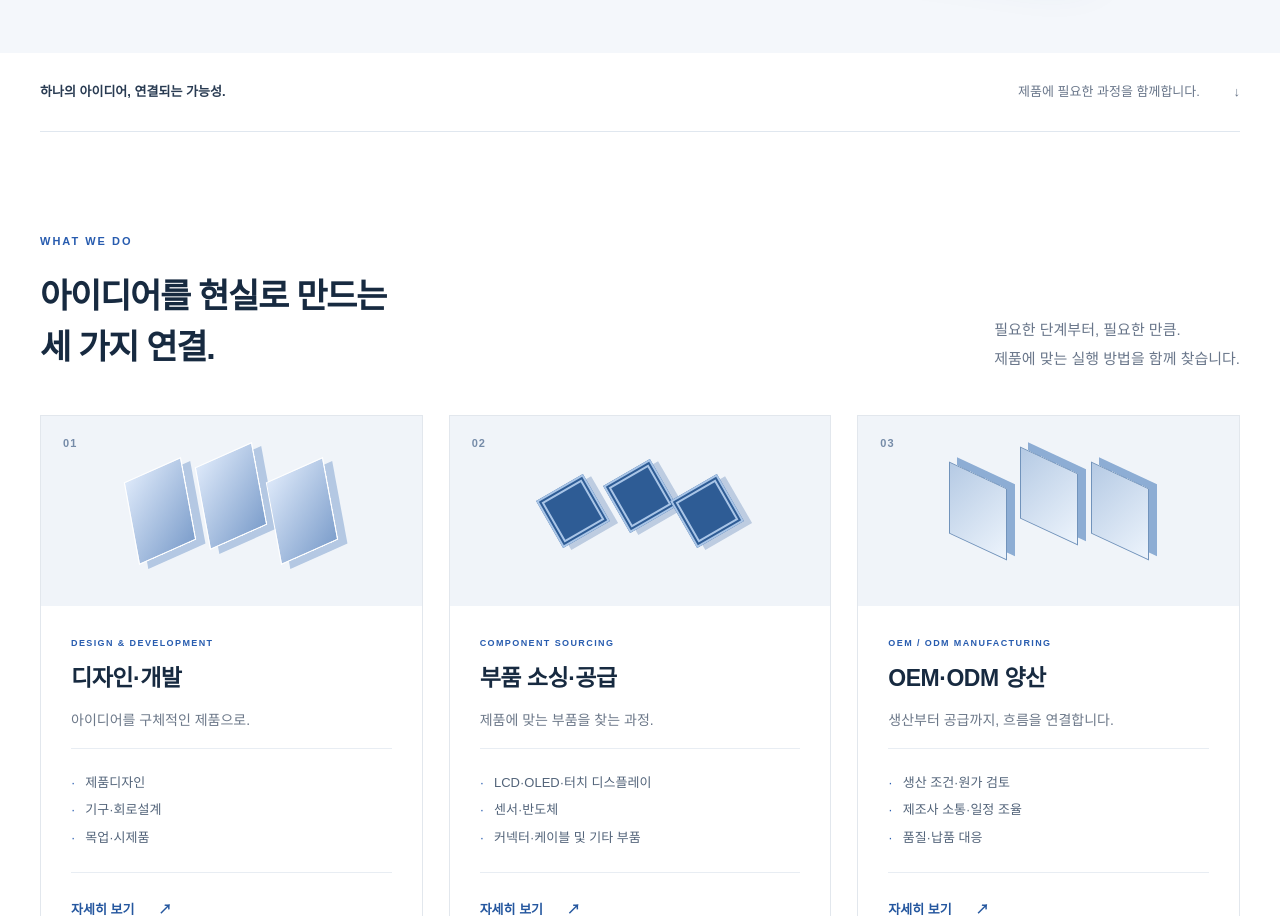
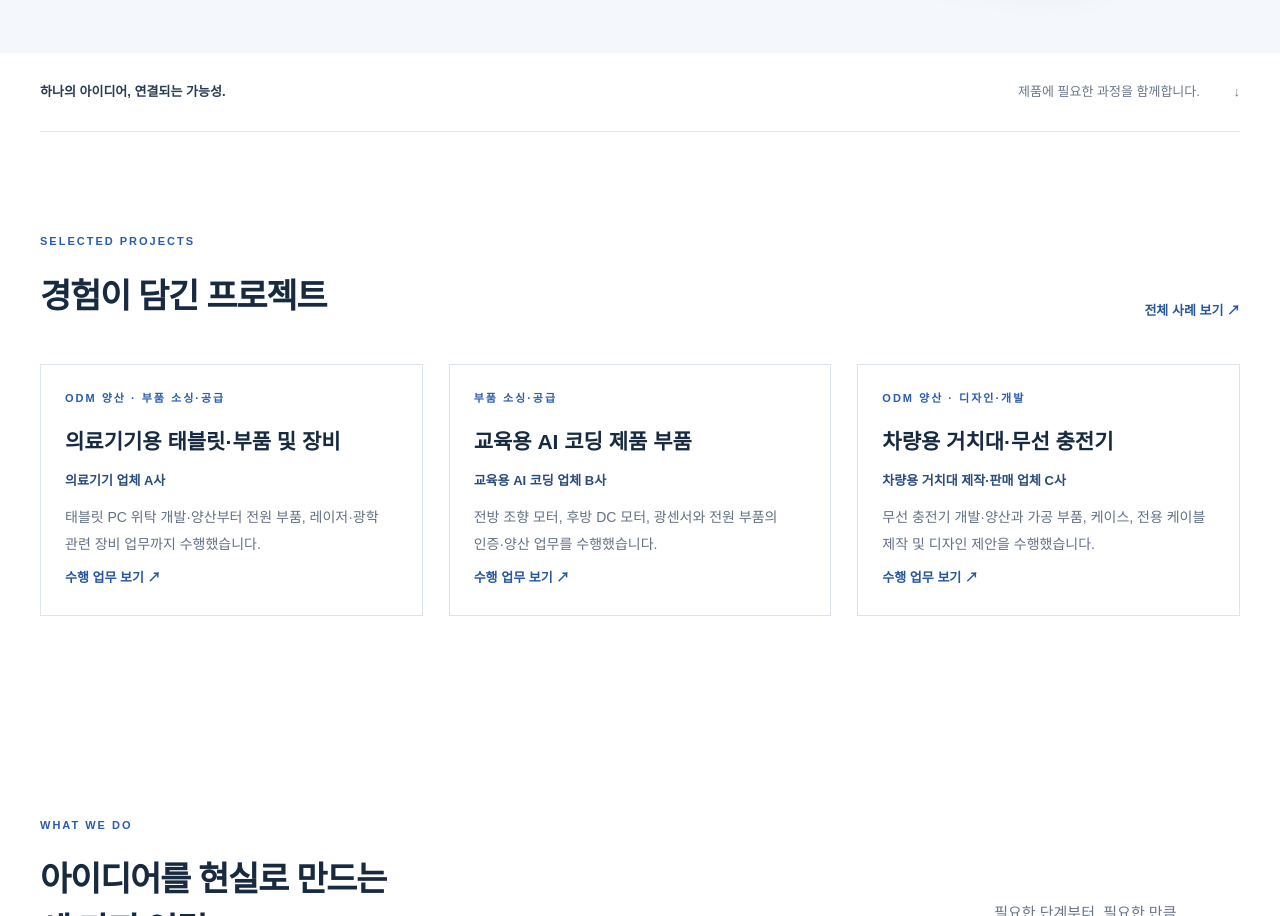
Before and after one commit to jnbcompno1-tech/JNBhomepageFront, a Next.js app: page / in a window 1280 px wide. Shown: the part 720-1636 px from the top of the page. Built offline with nearby package versions, Linux system fonts and the light colour scheme.

Commit message:
feat: add verified JNB portfolio cases from workbook

```diff
--- a/src/app/page.tsx
+++ b/src/app/page.tsx
@@ -4,7 +4,7 @@ import { company, visibleProjects } from '@/data/site';
 export default function Home() { return <>
   <section className={s.hero}><div className={s.container}><div className={s.heroContent}><p className={s.eyebrow}>FROM IDEA TO REALITY</p><h1>{company.heroTitle}</h1><p className={s.lead}>{company.heroDescription}</p><div className={s.buttons}><Link className={s.button} href={visibleProjects.length ? '/portfolio' : '/services'}>{visibleProjects.length ? '포트폴리오 보기' : '사업영역 보기'} <span aria-hidden="true">↗</span></Link><Link className={s.outlineButton} href="/contact">문의하기 <span aria-hidden="true">↗</span></Link></div><p className={s.heroFoot}>DESIGN <span>—</span> SOURCING <span>—</span> MANUFACTURING</p></div><div className={s.heroArt} aria-hidden="true"><div className={s.orbit}/><div className={s.orbitInner}/><div className={s.objectBack}/><div className={s.objectFront}><span>JNB</span><i/><i/><i/></div><span className={s.artLabel}>CONNECTING<br/>POSSIBILITIES.</span><span className={s.artCoordinate}>IDEA → PRODUCT</span></div></div></section>
   <div className={s.heroBar}><span>하나의 아이디어, 연결되는 가능성.</span><span>제품에 필요한 과정을 함께합니다. <b aria-hidden="true">↓</b></span></div>
-  {visibleProjects.length > 0 && <section className={s.section}><div className={s.sectionHeading}><div><p className={s.eyebrow}>SELECTED PROJECTS</p><h2>경험이 담긴 프로젝트</h2></div><Link href="/portfolio" className={s.textLink}>전체 사례 보기 ↗</Link></div><Portfolio/></section>}
+  {visibleProjects.length > 0 && <section className={s.section}><div className={s.sectionHeading}><div><p className={s.eyebrow}>SELECTED PROJECTS</p><h2>경험이 담긴 프로젝트</h2></div><Link href="/portfolio" className={s.textLink}>전체 사례 보기 ↗</Link></div><Portfolio featured/></section>}
   <section className={s.section}><div className={s.sectionHeading}><div><p className={s.eyebrow}>WHAT WE DO</p><h2>아이디어를 현실로 만드는<br/>세 가지 연결.</h2></div><p>필요한 단계부터, 필요한 만큼.<br/>제품에 맞는 실행 방법을 함께 찾습니다.</p></div><Services/><p className={s.note}>사업 소개는 검토용 초안입니다. 직접 수행·협력사 연계와 세부 지원 범위는 개별 상담 후 확인합니다.</p></section>
   <section className={s.processSection}><div className={s.container}><div className={s.sectionHeading}><div><p className={s.eyebrow}>HOW WE WORK</p><h2>함께 이해하고,<br/>끝까지 연결하는 방식.</h2></div><Link href="/about" className={s.textLink}>JNB 알아보기 ↗</Link></div><Process/></div></section><ContactCTA/>
   </>; }
--- a/src/app/portfolio/page.tsx
+++ b/src/app/portfolio/page.tsx
@@ -1,4 +1,4 @@
 import type { Metadata } from 'next';
 import { PageIntro, Portfolio, ContactCTA, s } from '@/components/Site';
-export const metadata: Metadata = { title: '포트폴리오', description: 'JNB의 프로젝트 자료와 수행 범위를 정리하고 있습니다.' };
-export default function PortfolioPage() { return <><PageIntro eyebrow="OUR PORTFOLIO" title="경험을 담아, 정확하게 소개합니다." text="제품의 과제와 수행 역할을 중심으로 프로젝트를 소개할 공간입니다."/><section className={s.section}><Portfolio/></section><ContactCTA/></>; }
+export const metadata: Metadata = { title: '포트폴리오', description: '의료기기, 교육용 AI 코딩 제품, 차량용 액세서리, 공기질 측정 제품과 안전장치 관련 JNB 수행 사례입니다.' };
+export default function PortfolioPage() { return <><PageIntro eyebrow="OUR PORTFOLIO" title="개발부터 부품 공급과 양산까지." text="의료기기부터 교육·차량·환경·안전 분야까지, 제품별로 수행한 업무를 소개합니다."/><section className={s.section}><p className={s.notice}>고객사는 업종과 익명으로 표기했습니다. 각 사례에는 개발·견적·제안·샘플 제작·양산 등 실제 수행한 업무 범위를 구분해 담았습니다.</p><Portfolio/></section><ContactCTA/></>; }
--- a/src/components/Site.tsx
+++ b/src/components/Site.tsx
@@ -25,5 +25,15 @@ export function Services({ detailed = false }: { detailed?: boolean }) {
   </div>;
 }
 export function Process() { return <ol className={s.steps}>{steps.map((step, i) => <li key={step.title}><span>0{i + 1}</span><h3>{step.title}</h3><p>{step.text}</p></li>)}</ol>; }
-export function Portfolio() { return visibleProjects.length ? <div className={s.cards}>{visibleProjects.map(project => <article className={s.project} key={project.id}>{project.image && <Image src={project.image} alt={project.alt} width={640} height={440}/>}<p className={s.eyebrow}>{project.category}</p><h3>{project.title}</h3>{project.review && <p className={s.note}>검토용 사례 · 실제 실적이 아닙니다.</p>}<dl>{[['과제', project.task], ['수행 주체', project.owner], ['역할·범위', project.role], ['결과', project.result]].map(([label, value]) => <div key={label}><dt>{label}</dt><dd>{value}</dd></div>)}</dl></article>)}</div> : <div className={s.empty}><div className={s.emptyArt} aria-hidden="true"><span>JNB</span><span>PROJECT ARCHIVE</span></div><div><p className={s.eyebrow}>PORTFOLIO IN PREPARATION</p><h2>사례 자료 정리 중</h2><p>제품과 프로젝트의 수행 주체, 역할, 공개 가능 범위를 확인하고 있습니다. 확인된 자료부터 차례로 소개하겠습니다.</p><p className={s.note}>현재 실제 고객·제품·성과를 표시한 사례는 없습니다.<br/>대표자의 과거 경험과 JNB의 회사 실적을 구분해 게시합니다.</p><Link className={s.textLink} href="/services">먼저 사업영역 살펴보기 ↗</Link></div></div>; }
+export function Portfolio({ featured = false }: { featured?: boolean }) {
+  const displayedProjects = featured ? visibleProjects.slice(0, 3) : visibleProjects;
+  return displayedProjects.length ? <div className={s.cards}>
+    {displayedProjects.map(project => <article className={s.project} id={project.id} key={project.id}>
+      <p className={s.eyebrow}>{project.category}</p><h3>{project.title}</h3>
+      <p className={s.projectClient}>{project.client}</p><p className={s.projectSummary}>{project.summary}</p>
+      {featured ? <Link className={s.textLink} href={`/portfolio#${project.id}`}>수행 업무 보기 ↗</Link> : <><h4>수행 업무</h4><ul className={s.projectItems}>{project.items.map(item => <li key={item}>{item}</li>)}</ul></>}
+    </article>)}
+  </div> : <div className={s.empty}><div className={s.emptyArt} aria-hidden="true"><span>JNB</span><span>PROJECT ARCHIVE</span></div><div><p className={s.eyebrow}>PORTFOLIO IN PREPARATION</p><h2>사례 자료 정리 중</h2><p>확인된 프로젝트 자료를 준비하고 있습니다.</p><Link className={s.textLink} href="/services">사업영역 살펴보기 ↗</Link></div></div>;
+}
+
 export { s };
--- a/src/data/site.ts
+++ b/src/data/site.ts
@@ -64,8 +64,56 @@ export const steps = [
   { title: '실행 방법을 찾습니다', text: '개발·소싱·생산 조건을 살피고 수행 범위와 협력 방식을 협의합니다.' },
   { title: '진행 과정을 연결합니다', text: '합의한 범위에 따라 일정과 품질, 공급 과정의 소통을 이어갑니다.' },
 ];
-export type Project = { id: string; title: string; category: string; task: string; owner: string; role: string; result: string; image?: string; alt: string; review: boolean; visible: boolean };
-// 공개 가능한 자료와 수행 주체를 확인한 뒤 추가합니다. 빈 목록은 안내 화면으로 표시합니다.
-export const projects: Project[] = [];
+export type Project = { id: string; title: string; category: string; client: string; summary: string; items: string[]; visible: boolean };
+// 사용자 제공 포트폴리오 Sheet1, F3:G35. 고객사는 익명 표기하며 견적·제안과 양산을 구분합니다.
+export const projects: Project[] = [
+  {
+    id: 'medical-equipment', title: '의료기기용 태블릿·부품 및 장비', category: 'ODM 양산 · 부품 소싱·공급',
+    client: '의료기기 업체 A사', summary: '태블릿 PC 위탁 개발·양산부터 전원 부품, 레이저·광학 관련 장비 업무까지 수행했습니다.', visible: true,
+    items: [
+      'Windows 10.1인치 태블릿 PC 위탁 개발·양산',
+      '의료용 어댑터 개발 및 인증 (12V 2A)',
+      '배터리 KC 인증·양산 (7.6V 4,200mAh)',
+      '외형 케이스 사출 견적',
+      'USB A to Micro B 전용 케이블 제작',
+      '레이저 장비 프로그램 개발 지원',
+      '레이저 컨트롤 보드 구매',
+      '스캐너 장비 소싱',
+      '칠러 장비 소싱',
+      'Endcap with Fiber 개발·제작',
+      '광케이블 제조업체 샘플 개발',
+      'SMA 커넥터 개발',
+    ],
+  },
+  {
+    id: 'coding-robot', title: '교육용 AI 코딩 제품 부품', category: '부품 소싱·공급',
+    client: '교육용 AI 코딩 업체 B사', summary: '전방 조향 모터, 후방 DC 모터, 광센서와 전원 부품의 인증·양산 업무를 수행했습니다.', visible: true,
+    items: ['전방 조향 모터 양산', '후방 DC 모터 양산', '광센서 양산', '18650 배터리 인증·양산', '어댑터 인증·양산'],
+  },
+  {
+    id: 'vehicle-accessories', title: '차량용 거치대·무선 충전기', category: 'ODM 양산 · 디자인·개발',
+    client: '차량용 거치대 제작·판매 업체 C사', summary: '무선 충전기 개발·양산과 가공 부품, 케이스, 전용 케이블 제작 및 디자인 제안을 수행했습니다.', visible: true,
+    items: [
+      '오토바이 무선 충전기 개발·양산',
+      'SUS 430/420F CNC 가공',
+      '외부 케이스 사출 양산',
+      'PCB 개발 보드 양산',
+      '전용 방수 케이블 제작',
+      '신규 거치대 디자인 콘셉트 제안',
+      '전용 자석 제작·양산',
+      '부스트업 외부 케이블 제작',
+    ],
+  },
+  {
+    id: 'air-quality', title: '공기질 측정 제품 부품·외형', category: 'ODM 양산',
+    client: '공기질 측정 업체 D사', summary: '강화유리·FND 개발과 PCB 제작, 알루미늄 가공 및 외형 양산 제작을 수행했습니다.', visible: true,
+    items: ['강화유리 + FND 개발·양산', 'PCB 제작', '알루미늄 압출·CNC 가공·표면처리', '외형 양산 제작'],
+  },
+  {
+    id: 'forklift-safety', title: '지게차 안전장치 관련 업무', category: '부품 소싱·공급',
+    client: '안전장치 개발 업체 E사', summary: '지게차 안전장치의 개발·견적과 AI 카메라, 부저, 전용 케이블 관련 업무를 수행했습니다.', visible: true,
+    items: ['지게차 안전장치 4채널 개발·견적', 'AI 카메라·부저·전용 케이블 관련 부품 소싱·공급 업무'],
+  },
+];
 export const visibleProjects = projects.filter(project => project.visible);
 export const inquiryItems = ['제품 또는 부품과 사용 목적', '필요한 지원 업무', '현재 진행 단계와 준비된 자료', '희망 일정과 예상 수량'];
```
Also changed, not shown: tests/browser-check.mjs (+15 -0 lines), src/components/Site.module.css, 2 other files (tests, documents, lock files or other folders).
